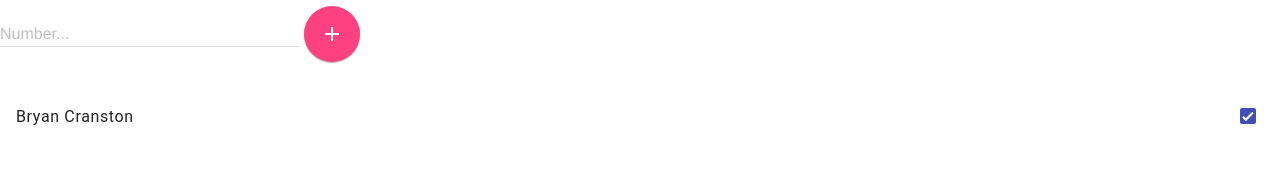
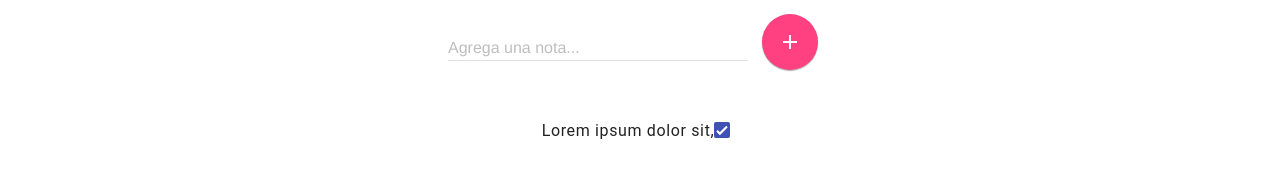
Before and after one commit to Danielalab/2018-2-Testing, a website: page src/index.html in a window 1280 px wide. Drawn offline with nearby package versions, Linux system fonts and the light colour scheme.

Commit message:
adding style

```diff
--- a/src/index.html
+++ b/src/index.html
@@ -7,27 +7,27 @@
   <!-- mateial desing lite -->
   <link rel="stylesheet" href="https://fonts.googleapis.com/icon?family=Material+Icons">
   <link rel="stylesheet" href="https://code.getmdl.io/1.3.0/material.indigo-pink.min.css">
+  <link rel="stylesheet" href="main.css">
   <title>Notes App</title>
 </head>
 <body>
-  <div id="root">
+  <div id="root" class="p-1">
     <!-- form add note -->
-    <form>
+    <form class="d-flex justify-content-center">
       <div class="mdl-textfield mdl-js-textfield">
-        <input class="mdl-textfield__input" type="text" pattern="-?[0-9]*(\.[0-9]+)?" id="sample2">
-        <label class="mdl-textfield__label" for="sample2">Number...</label>
-        <span class="mdl-textfield__error">Input is not a number!</span>
+        <input class="mdl-textfield__input" type="text" id="input-new-note">
+        <label class="mdl-textfield__label" for="input-new-note">Agrega una nota...</label>
       </div>
-      <button class="mdl-button mdl-js-button mdl-button--fab mdl-js-ripple-effect mdl-button--colored">
+      <button class="mx-1 mdl-button mdl-js-button mdl-button--fab mdl-js-ripple-effect mdl-button--colored" id="btn-add-note">
         <i class="material-icons">add</i>
       </button>
     </form>
     <!-- notes -->
-    <section id="notes-container">
-      <ul class="demo-list-control mdl-list">
+    <section class="w-60 d-flex justify-content-center m-auto">
+      <ul class="demo-list-control mdl-list" id="notes-list">
         <li class="mdl-list__item">
           <span class="mdl-list__item-primary-content">
-            Bryan Cranston
+            Lorem ipsum dolor sit,
           </span>
           <span class="mdl-list__item-secondary-action">
             <label class="mdl-checkbox mdl-js-checkbox mdl-js-ripple-effect" for="list-checkbox-1">
--- a/src/main.css
+++ b/src/main.css
@@ -0,0 +1,35 @@
+/* general styles */
+
+.m-auto {
+  margin: auto;
+}
+
+.mx-1 {
+  margin: 0 1rem;
+}
+
+.p-1 {
+  padding: 1rem;
+}
+
+.d-flex {
+  display: flex;
+}
+
+.justify-content-center {
+  justify-content: center;
+}
+
+.align-items-center {
+  align-items: center;
+}
+
+@media (min-width: 768px) {
+  .w-60 {
+    width: 60%;
+  }
+
+  .w-100 {
+    width: 100%;
+  }
+}
```
